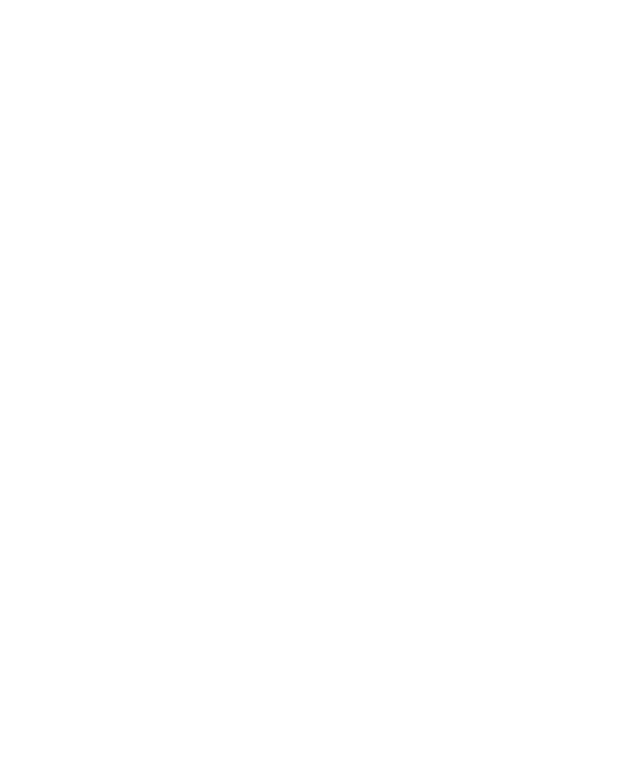
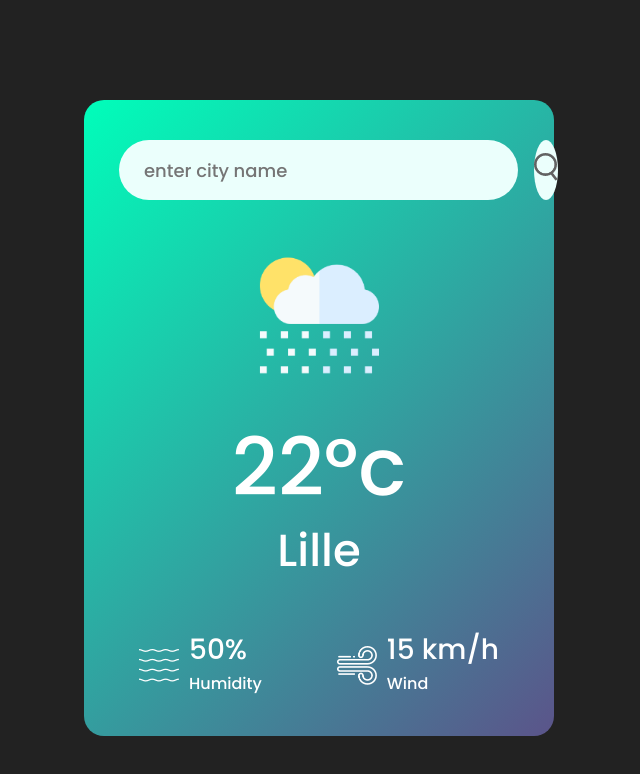
Before and after one commit to sylvain-3DSR/tut-html-css-js-weather-app, a plain HTML site: page index.html in a window 1280 px wide. Shown: the whole page, without its empty margins (321-961 px from the left). Drawn offline with Linux system fonts and the light colour scheme.

Commit message:
Basic CSS

```diff
--- a/index.html
+++ b/index.html
@@ -3,9 +3,36 @@
 <head>
     <meta charset="UTF-8">
     <meta name="viewport" content="width=device-width, initial-scale=1.0">
-    <title>Document</title>
+    <title>Weather App</title>
+    <link rel="stylesheet" href="style.css">
 </head>
 <body>
-
+    <div class="card">
+        <div class="search">
+            <input type="text" placeholder="enter city name" spellcheck="false">
+            <button><img src="images/search.png"></button>
+        </div>
+        <div class="weather">
+            <img src="images/rain.png" class="weather-icon">
+            <h1 class="temp">22°c</h1>
+            <h2 class="city">Lille</h2>
+            <div class="details">
+                <div class="col">
+                    <img src="images/humidity.png" >
+                    <div>
+                        <p class="humidity">50%</p>
+                        <p>Humidity</p>
+                    </div>
+                </div>
+                <div class="col">
+                    <img src="images/wind.png" >
+                    <div>
+                        <p class="wind">15 km/h</p>
+                        <p>Wind</p>
+                    </div>
+                </div>
+            </div>
+        </div>
+    </div>
 </body>
 </html>
--- /dev/null
+++ b/style.css
@@ -0,0 +1,99 @@
+@import url('https://fonts.googleapis.com/css2?family=Playfair+Display&family=Poppins:wght@500&display=swap');
+
+*{
+    margin: 0;
+    padding: 0;
+    font-family: 'Poppins', sans-serif;
+    box-sizing: border-box;
+}
+
+body{
+    background: #222;
+
+}
+
+.card{
+    width: 90%;
+    max-width: 470px;
+    background: linear-gradient(135deg, #00feba, #5b548a);
+    color: #fff;
+    margin: 100px auto 0;
+    border-radius: 20px;
+    padding: 40px 35px;
+    text-align: center;
+}
+
+.search {
+    width: 100%;
+    display: flex;
+    align-items: center;
+    justify-content: space-between;
+}
+
+.search input{
+    border: 0;
+    outline: 0;
+    background: #ebfffc;
+    padding: 10px 25px;
+    height: 60px;
+    border-radius: 30px;
+    flex: 1;
+    margin-right: 16px;
+    font-size: 18px;
+}
+
+.search button {
+    border: 0;
+    outline: 0;
+    background: #ebfffc;
+    border-radius: 50%;
+    width: 60px;
+    height: 60px;
+    cursor: pointer;
+}
+
+.search button img{
+    width: 24px;
+}
+
+.weather-icon {
+    width: 170px;
+    margin-top: 30px;
+
+}
+
+.weather h1{
+    font-size: 80px;
+    font-weight: 500;
+}
+
+.weather h2{
+    font-size: 45px;
+    font-weight: 400;
+    margin-top: -10px;
+}
+
+.details {
+    display: flex;
+    align-items: center;
+    justify-content: space-between;
+    padding: 0 20px;
+    margin-top: 50px;
+}
+
+.col{
+    display: flex;
+    align-items: center;
+    text-align: left;
+}
+
+.col img{
+    width: 40px;
+    margin-right: 10px;
+
+}
+
+.humidity, .wind{
+    font-size: 28px;
+    margin-top: -6px;
+}
```
Also changed, not shown: images/clear.png (added), images/clouds.png (added), images/drizzle.png (added), images/humidity.png (added), images/mist.png (added), images/rain.png (added), images/search.png (added), images/snow.png (added), images/wind.png (added), script.js (added).
